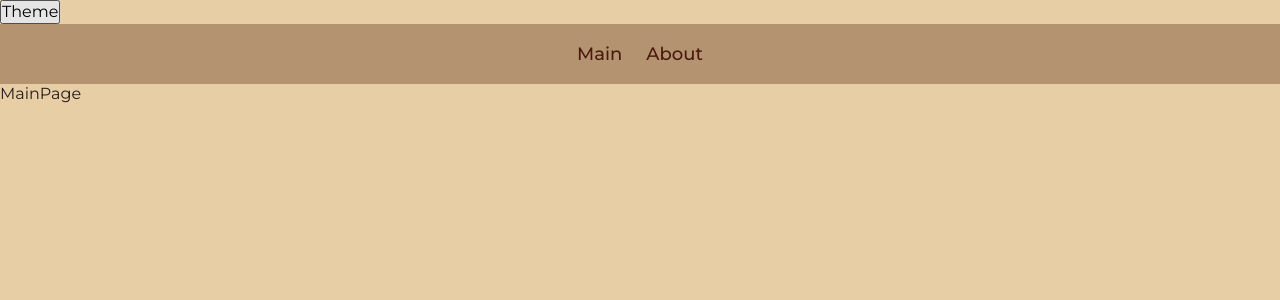
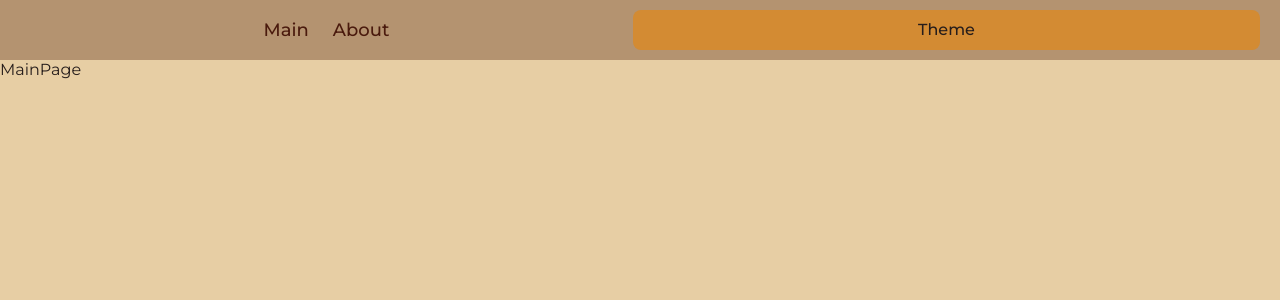
Before and after one commit to dCatherinee/studio, a React app: page / in a window 1280 px wide. Shown: the top 300 px of the page. Built offline with nearby package versions, Linux system fonts and the light colour scheme; a web font is replaced by a local one.

Commit message:
feat: added loader for svg and files, create component Button and ThemeSwitcher

```diff
--- a/package.json
+++ b/package.json
@@ -11,6 +11,7 @@
   "author": "cat guseva",
   "license": "ISC",
   "devDependencies": {
+    "@svgr/webpack": "^8.1.0",
     "@types/node": "^24.2.1",
     "@types/react": "^19.1.10",
     "@types/react-dom": "^19.1.7",
@@ -18,6 +19,7 @@
     "@types/webpack": "^5.28.5",
     "@types/webpack-dev-server": "^4.7.2",
     "css-loader": "^7.1.2",
+    "file-loader": "^6.2.0",
     "html-webpack-plugin": "^5.6.3",
     "mini-css-extract-plugin": "^2.9.4",
     "sass": "^1.90.0",
--- a/src/app/App.tsx
+++ b/src/app/App.tsx
@@ -9,7 +9,6 @@ export const App = () => {
 
   return (
     <div className={classNames("app", {}, [theme])}>
-      <button onClick={handleTheme}>Theme</button>
       <Navbar />
       <AppRouter />
     </div>
--- /dev/null
+++ b/src/shared/ui/Button/Button.module.scss
@@ -0,0 +1,70 @@
+.btn {
+  outline: none;
+  border: none;
+  background: none;
+  text-decoration: none;
+
+  display: flex;
+  align-items: center;
+  justify-content: center;
+  gap: 8px;
+  width: 100%;
+  padding: 10px 14px;
+
+  font: var(--font-p-bold);
+  text-align: center;
+
+  transition: all 0.2s ease-out;
+  cursor: pointer;
+}
+
+.usual {
+  color: var(--color-text);
+  background: var(--color-primary);
+  border-radius: 8px;
+}
+
+.usual:disabled,
+.usual[disabled],
+.usual:disabled:hover,
+.usual[disabled]:hover {
+  background: var(--color-grey);
+}
+
+.usual:hover {
+  background: var(--color-secondary);
+}
+
+.outline {
+  color: var(--color-primary);
+  border: 1px solid var(--color-grey);
+  background: var(--color-background);
+}
+
+.outline:disabled,
+.outline[disabled] {
+  color: var(--color-grey);
+  border-color: var(--color-back-grey-10);
+  background: var(--color-background);
+}
+
+.outline:hover {
+  border-color: var(--color-primary);
+  background: var(--color-background);
+}
+
+.text {
+  color: var(--color-primary);
+  background: transparent;
+}
+
+.text:disabled,
+.text[disabled] {
+  color: var(--color-grey);
+  background: transparent;
+}
+
+.text:hover {
+  color: var(--color-secondary);
+  background: transparent;
+}
--- /dev/null
+++ b/src/shared/ui/Button/Button.tsx
@@ -0,0 +1,34 @@
+import { ButtonHTMLAttributes, FC, ReactNode } from "react";
+import { classNames } from "shared/lib/classNames/classNames";
+import cls from "./Button.module.scss";
+
+export enum ThemeButton {
+  USUAL = "usual",
+  OUTLINE = "outline",
+  TEXT = "text",
+}
+
+interface IButton extends ButtonHTMLAttributes<HTMLButtonElement> {
+  children: ReactNode;
+  className?: string;
+  theme?: ThemeButton;
+}
+
+export const Button: FC<IButton> = ({
+  children,
+  className,
+  theme = ThemeButton.USUAL,
+  disabled,
+  ...otherProps
+}) => {
+
+  return (
+    <button
+      className={classNames(cls.btn, {}, [className, cls[theme]])}
+      disabled={disabled}
+      {...otherProps}
+    >
+      {children}
+    </button>
+  );
+};
--- a/src/widgets/Navbar/ui/Navbar.tsx
+++ b/src/widgets/Navbar/ui/Navbar.tsx
@@ -1,6 +1,7 @@
 import { classNames } from 'shared/lib/classNames/classNames';
 import { AppLink, AppLinkTheme } from 'shared/ui/AppLink/AppLink';
 import cls from "./Navbar.module.scss"
+import { ThemeSwitcher } from 'widgets/ThemeSwitcher';
 
 export const Navbar = () => {
   return (
@@ -9,6 +10,7 @@ export const Navbar = () => {
         <AppLink to={"/"} theme={AppLinkTheme.SECONDARY}>Main</AppLink>
         <AppLink to={"/about"} theme={AppLinkTheme.SECONDARY}>About</AppLink>
       </div>
+      <ThemeSwitcher />
     </div>
   )
 }
--- /dev/null
+++ b/src/widgets/ThemeSwitcher/index.ts
@@ -0,0 +1 @@
+export { ThemeSwitcher } from "./ui/ThemeSwitcher";
--- /dev/null
+++ b/src/widgets/ThemeSwitcher/ui/ThemeSwitcher.tsx
@@ -0,0 +1,18 @@
+import { FC } from 'react';
+import { classNames } from 'shared/lib/classNames/classNames';
+import { useTheme } from 'app/providers/ThemeProvider';
+import cls from "./ThemeSwitcher.module.scss";
+import { Button } from 'shared/ui/Button/Button';
+
+interface ThemeSwitcherProps {
+  className?: string;
+}
+
+export const ThemeSwitcher: FC<ThemeSwitcherProps> = (props) => {
+  const { className } = props;
+  const {theme, handleTheme} = useTheme();
+
+  return (
+    <Button onClick={handleTheme} className={classNames(cls.themeSwitcher, {}, [className])}>Theme</Button>
+  )
+}
```
Also changed, not shown: src/app/types/global.d.ts (+5 -5 lines), src/widgets/ThemeSwitcher/ui/ThemeSwitcher.module.scss (added), 2 other files (tests, documents, lock files or other folders).
